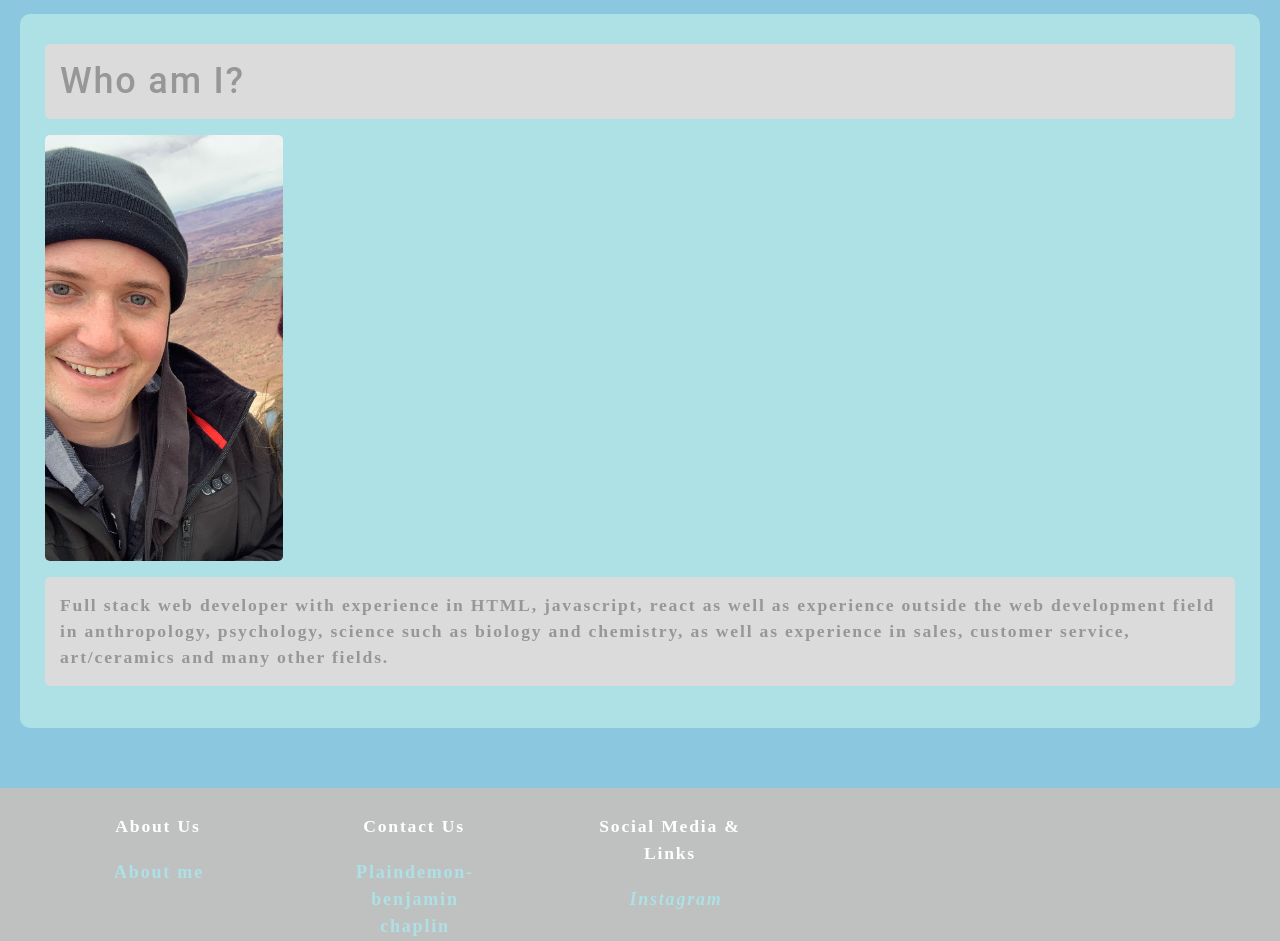
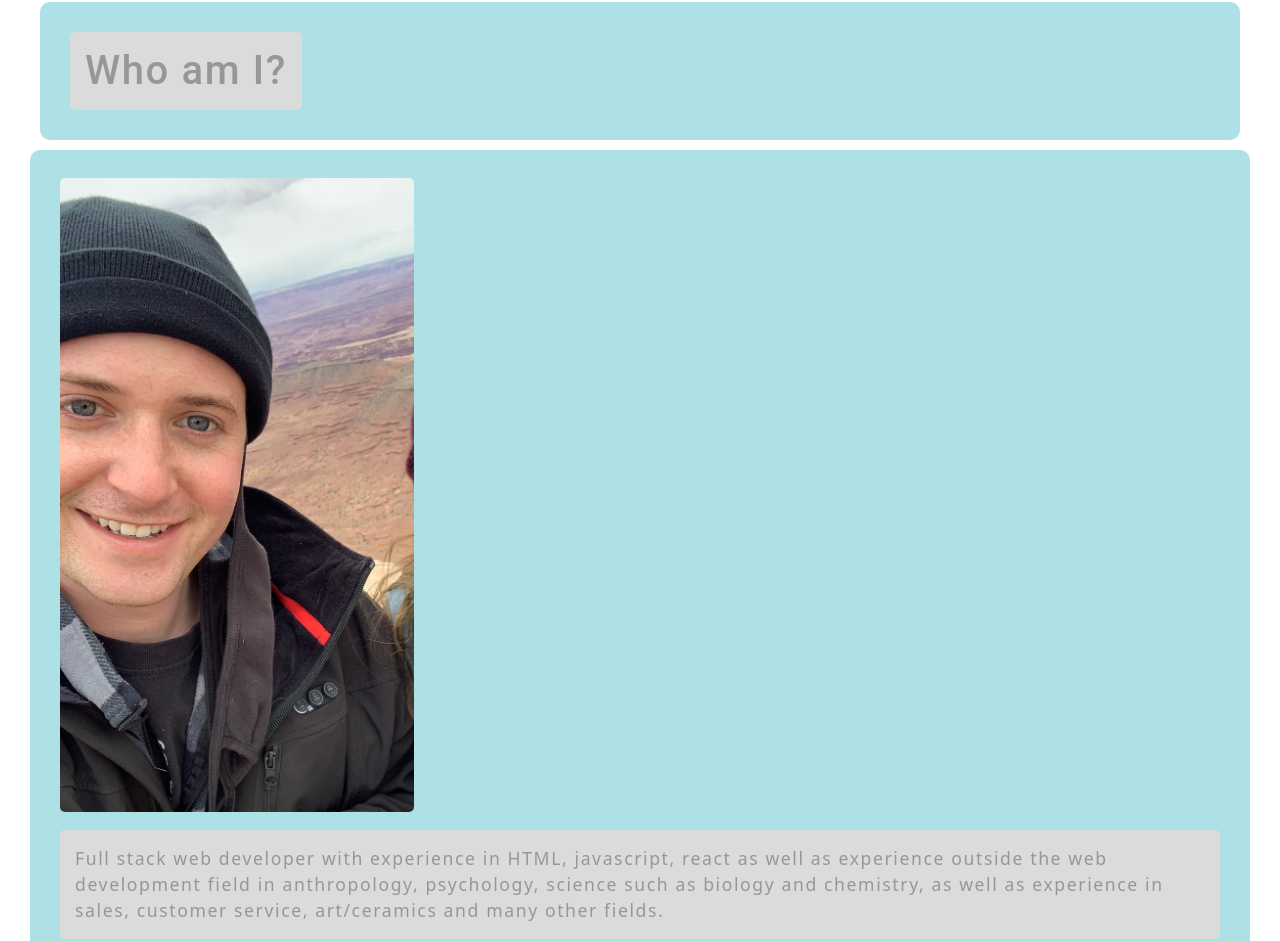
Before and after one commit to Plaindemon/disco-outlet-react-portfolio, a React (Create React App) app: page /about in a window 1280 px wide. Shown: the part 114-1055 px from the top of the page. Built offline with nearby package versions, Linux system fonts and the light colour scheme.

Commit message:
working on carousel

```diff
--- a/package.json
+++ b/package.json
@@ -8,11 +8,11 @@
     "@testing-library/jest-dom": "^5.16.1",
     "@testing-library/react": "^12.1.2",
     "@testing-library/user-event": "^13.5.0",
-    "bootstrap": "^5.1.3",
+    "bootstrap": "^5.2.3",
     "framer-motion": "^5.6.0",
     "print-js": "^1.6.0",
     "react": "^17.0.2",
-    "react-bootstrap": "^2.1.2",
+    "react-bootstrap": "^2.6.0",
     "react-dom": "^17.0.2",
     "react-router-dom": "^6.2.1",
     "react-scripts": "5.0.0",
--- a/public/index.html
+++ b/public/index.html
@@ -39,5 +39,8 @@
       To begin the development, run `npm start` or `yarn start`.
       To create a production bundle, use `npm run build` or `yarn build`.
     -->
+    <link rel="stylesheet" href="https://maxcdn.bootstrapcdn.com/bootstrap/latest/css/bootstrap.min.css">
+
+
   </body>
 </html>
--- a/src/App.js
+++ b/src/App.js
@@ -23,7 +23,7 @@ function App() {
         <Router>
           <Nav />
           <Routes>
-            <Route path='/' element={<Home />} />
+            <Route path='/home' element={<Home />} />
             <Route path='/about' element={<About />} />
             <Route path='/portfolio'  element={<Portfolio />} />
             <Route path='/contact' element={<Contact />} />
--- a/src/components/About/About.css
+++ b/src/components/About/About.css
@@ -1,31 +1,51 @@
 .about-box{
     padding: 20px;
+    margin: 10px;
 }
 
 .about-modal{
-
+    display: flex;
+    /* flex-direction: row; */
+    justify-content: space-between;
+    /* align-items: flex-start; */
     /* position:initial; */
     background-color: #ade1e5;
-    padding: 25px;
+    padding: 20px;
     border-radius: 10px;
 }
 
 .about-header{
+    flex-direction: row;
+    align-items: flex-start;
     background-color: #dbdbdb;
     padding: 15px;
+    margin: 10px;
     border-radius: 5px;
     color: #979797;
 }
 
+.about-lower-box{
+    flex-direction: row;
+    flex-wrap: wrap;
+
+}
+.about{
+    flex-direction: row;
+}
 .about-paragraph{
-    display: flex;
+    /* flex-direction: row; */
+    /* align-items: flex-end;
+    flex-wrap: wrap; */
     background-color: #dbdbdb;
     padding: 15px;
+    margin: 10px;
     border-radius: 5px;
     color: #979797;
 }
 
 .about-img{
-    display: flex;
+    /* flex-direction: row; */
     border-radius: 5px;
+    margin: 10px;
+    width: 30%;
 }
--- a/src/components/About/index.js
+++ b/src/components/About/index.js
@@ -1,10 +1,7 @@
-import React, { useState } from 'react';
+import React, { useState } from "react";
 import coverImage from "../../assets/images/ben.jpg";
-import { Button, Modal } from 'react-bootstrap';
+import { Button, Modal } from "react-bootstrap";
 import "./About.css";
-
-
-
 
 function About() {
   // const [show, setShow] = useState(false);
@@ -14,17 +11,26 @@ function About() {
 
   return (
     <div className="about-box">
-
-
-        <div className="about-modal">
-          <h1 className="about-header">Who am I?</h1>
-          <img src={coverImage} className="my-2 about-img" style={{ width: "20%" }} alt="cover" />
-          <p className="about-paragraph"> Full stack web developer with experience in HTML, javascript, react as well as experience outside the web development field in anthropology, psychology, science such as biology and chemistry, as well as experience in sales, customer service, art/ceramics and many other fields.</p>
+      <div className="about-header-box about-box about-modal">
+        <h1 className="about-header">Who am I?</h1>
+      </div>
+      <div className="about-modal">
+        <div className="about-lower-box">
+          <div className="about">
+            <img src={coverImage} className="my-2 about-img" alt="cover" />
+          </div>
+          <div className="about">
+            <p className="about-paragraph">
+              {" "}
+              Full stack web developer with experience in HTML, javascript,
+              react as well as experience outside the web development field in
+              anthropology, psychology, science such as biology and chemistry,
+              as well as experience in sales, customer service, art/ceramics and
+              many other fields.
+            </p>
+          </div>
         </div>
-        <div>
-
-        </div>
-
+      </div>
     </div>
   );
 }
--- a/src/components/Navbar/index.js
+++ b/src/components/Navbar/index.js
@@ -6,7 +6,7 @@ function Nav() {
   return (
     <header>
   <h2>
-    <Link to="/">
+    <Link to="/home">
       <span role="img" aria-label="camera"> 🛸 Disco Outlet 🛸 </span>
     </Link>
   </h2>
--- /dev/null
+++ b/src/components/Portfolio/Carousel.js
@@ -0,0 +1,56 @@
+import Carousel from 'react-bootstrap/Carousel';
+import React from "react";
+import { Link } from "react-router-dom";
+// import { Project2 } from "../../assets/images/project-2.jpeg";
+import project3Image from "../../assets/images//noname.jpg";
+import project2Image from "../../assets/images/project-2.jpeg";
+import project1Image from "../../assets/images/weather-trails.gif";
+import "./Portfolio.css";
+
+function CarouselFade() {
+  return (
+    <Carousel fade>
+      <Carousel.Item className="carousel">
+          <Carousel.Caption>
+            <h3 className="work-title">Routes</h3>
+            <p>Ski, Snowboard, Run with friends!</p>
+          </Carousel.Caption>
+
+          <img
+            className="d-block w-60 my-2"
+            alt="First slide cover"
+            src={project3Image}
+            style={{ width: "50%" }}
+          />
+        </Carousel.Item>
+        <Carousel.Item className="carousel">
+          <Carousel.Caption>
+            <h3>Randonnee</h3>
+            <p>Climb with friends!</p>
+          </Carousel.Caption>
+          <img
+            className="d-block w-60 my-2"
+            alt="First slide cover"
+            src={project2Image}
+            style={{ width: "50%" }}
+          />
+        </Carousel.Item>
+        <Carousel.Item className="carousel">
+          <Carousel.Caption>
+            <h3>Weather Trails</h3>
+            <p>
+              Checks the weather and 5 day forecast and can search National Parks service for parks in each State
+            </p>
+          </Carousel.Caption>
+          <img
+            className="d-block w-60 my-2"
+            alt="Third slide cover"
+            src={project1Image}
+            style={{ width: "50%" }}
+          />
+        </Carousel.Item>
+    </Carousel>
+  );
+}
+
+export default CarouselFade;
--- a/src/components/Portfolio/Portfolio.css
+++ b/src/components/Portfolio/Portfolio.css
@@ -1,15 +1,23 @@
 .portfolio-box{
     display: flex;
+    padding: 20px;
+    margin: 10px;
+}
+
+.carousel {
+    margin: 10px;
+    background-color: #ADE1E5;
 }
 
 .work-section{
     flex-direction: row;
     justify-content: start;
+    padding: 20px;
     /* align-items: center; */
 }
 
-.card-body{
-
+.card-body-port{
+    align-items: center;
     background-color:#ADE1E5;
     border-radius: 10px;
     padding: 20px;
@@ -17,15 +25,15 @@
     transition: 0.3s;
 
 }
-.card-body:hover{
+.card-body-port:hover{
     /* display: flex; */
     /* align-items: center; */
     box-shadow: 0 8px 16px 0 rgba(0,0,0,0.2);
 
 }
 
-.work-title{
-    padding: 10px;
+.card-list{
+    /* padding: 10px; */
 }
 
 .work-link{
--- a/src/components/Portfolio/index.js
+++ b/src/components/Portfolio/index.js
@@ -1,65 +1,80 @@
-import React from 'react';
-import { Link } from 'react-router-dom';
-// import { Project2 } from "../../assets/images/project-2.jpeg";
-import project3Image from "../../assets/images//noname.jpg";
-import project2Image from "../../assets/images/project-2.jpeg";
-import project1Image from "../../assets/images/weather-trails.gif";
-import "./Portfolio.css"
-
-
+import React from "react";
+import Carousel from "./Carousel";
+import "./Portfolio.css";
 
 
 function Portfolio() {
   return (
     <div className="portfolio-box">
-            <h3 id="portfolio">Portfolio: </h3>
- <section className="work-section">
+      <Carousel />
+      {/* <h3 id="portfolio">Portfolio: </h3> */}
 
-            <ul className="work-title">
+      {/* <section className="work-section"> */}
+        {/* <ul className="work-title"> */}
 
-                <div className="card-body" style={{ width: '18rem' }}>
-                    <li className="work-title"> Project 3 - Portfolio Project 3:
-                    </li>
-                    <a href="https://glowing-sporky-routes.herokuapp.com/" >
-                        <img src={project3Image} className="my-2" style={{ width: "50%" }} alt="cover" />
+        {/* <div className="card-body-port">
+          <ul className="card-list">
+            <li className="work-title"> Project 3 - Portfolio Project 3:</li>
+            <a href="https://glowing-sporky-routes.herokuapp.com/">
+              <img
+                src={project3Image}
+                className="my-2"
+                style={{ width: "50%" }}
+                alt="cover"
+              />
             </a>
 
-                    <a href="https://github.com/brotherson67/glowing-spork" className="work-link">
-                        <p>
-                            Github Repository - Glowing-spork
-                        </p>
+            <a
+              href="https://github.com/brotherson67/glowing-spork"
+              className="work-link"
+            >
+              <p>Github Repository - Glowing-spork</p>
             </a>
-
-
+          </ul>
         </div>
 
-                <div className="card-body" style={{ width: '18rem' }}>
-                    <li className="work-title"> Randonnee - Portfolio Project 2:
-                    </li>
+        <div className="card-body-port">
+          <ul className="card-list">
+            <li className="work-title"> Randonnee - Portfolio Project 2:</li>
             <a href="" className="work-link">
-                        <img src={project2Image} className="my-2" style={{ width: "50%" }} alt="cover" />
+              <img
+                src={project2Image}
+                className="my-2"
+                style={{ width: "50%" }}
+                alt="cover"
+              />
             </a>
-                    <a href="https://github.com/Plaindemon/greenberry" className="work-link">
-                        <p>
-                            Github Repository - Greenberry
-                        </p>
+            <a
+              href="https://github.com/Plaindemon/greenberry"
+              className="work-link"
+            >
+              <p>Github Repository - Greenberry</p>
             </a>
+          </ul>
         </div>
 
-                <div className="card-body" style={{ width: '18rem' }}>
-                    <li className="work-title">Weather Trails - Group Project 1:  </li>
-                    <a href="https://plaindemon.github.io/weather-trails" className="work-link">
-                        <img src={project1Image} className="my-2" style={{ width: "50%" }} alt="cover" />
+        <div className="card-body-port">
+          <ul className="card-list">
+            <li className="work-title">Weather Trails - Group Project 1: </li>
+            <a
+              href="https://plaindemon.github.io/weather-trails"
+              className="work-link"
+            >
+              <img
+                src={project1Image}
+                className="my-2"
+                style={{ width: "50%" }}
+                alt="cover"
+              />
             </a>
-                    <a href="https://github.com/Plaindemon/weather-trails" className="work-link">
-                        <p>
-                            Github Repository - Weather-Trails
-                        </p>
+            <a
+              href="https://github.com/Plaindemon/weather-trails"
+              className="work-link"
+            >
+              <p>Github Repository - Weather-Trails</p>
             </a>
-
-
-
-                </div>
+          </ul>
+        </div> */}
 
         {/* <li className="work-title">Weather Dashboard
 
@@ -68,10 +83,9 @@ function Portfolio() {
                 <li className="work-title">Multiple Choice Quiz
 
                 </li> */}
-            </ul>
-        </section>
+        {/* </ul> */}
+      {/* </section> */}
     </div>
-
   );
 }
 
```
Also changed, not shown: 1 other file (tests, documents, lock files or other folders). Lines whose indentation alone changed are shown as unchanged.
